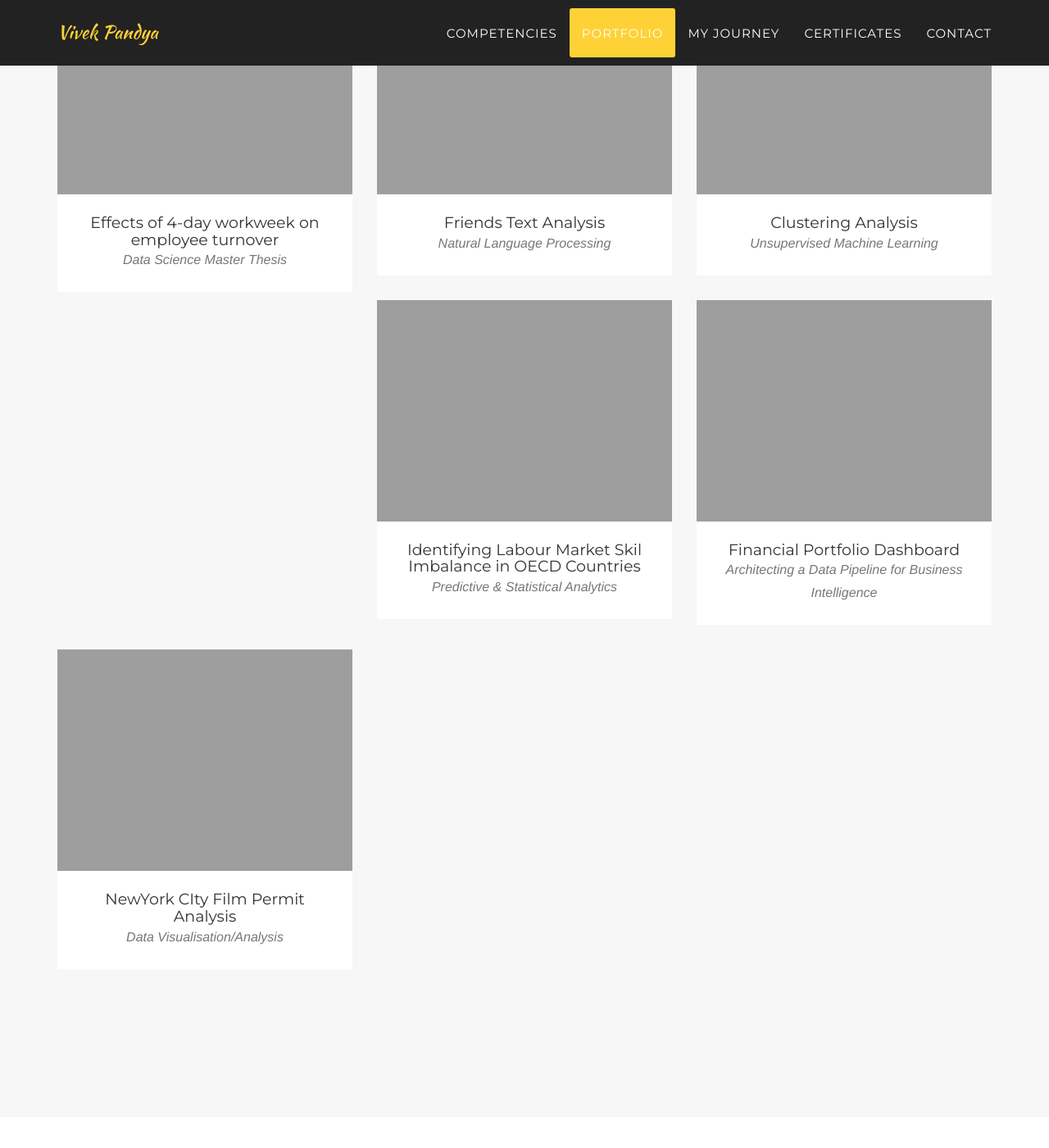
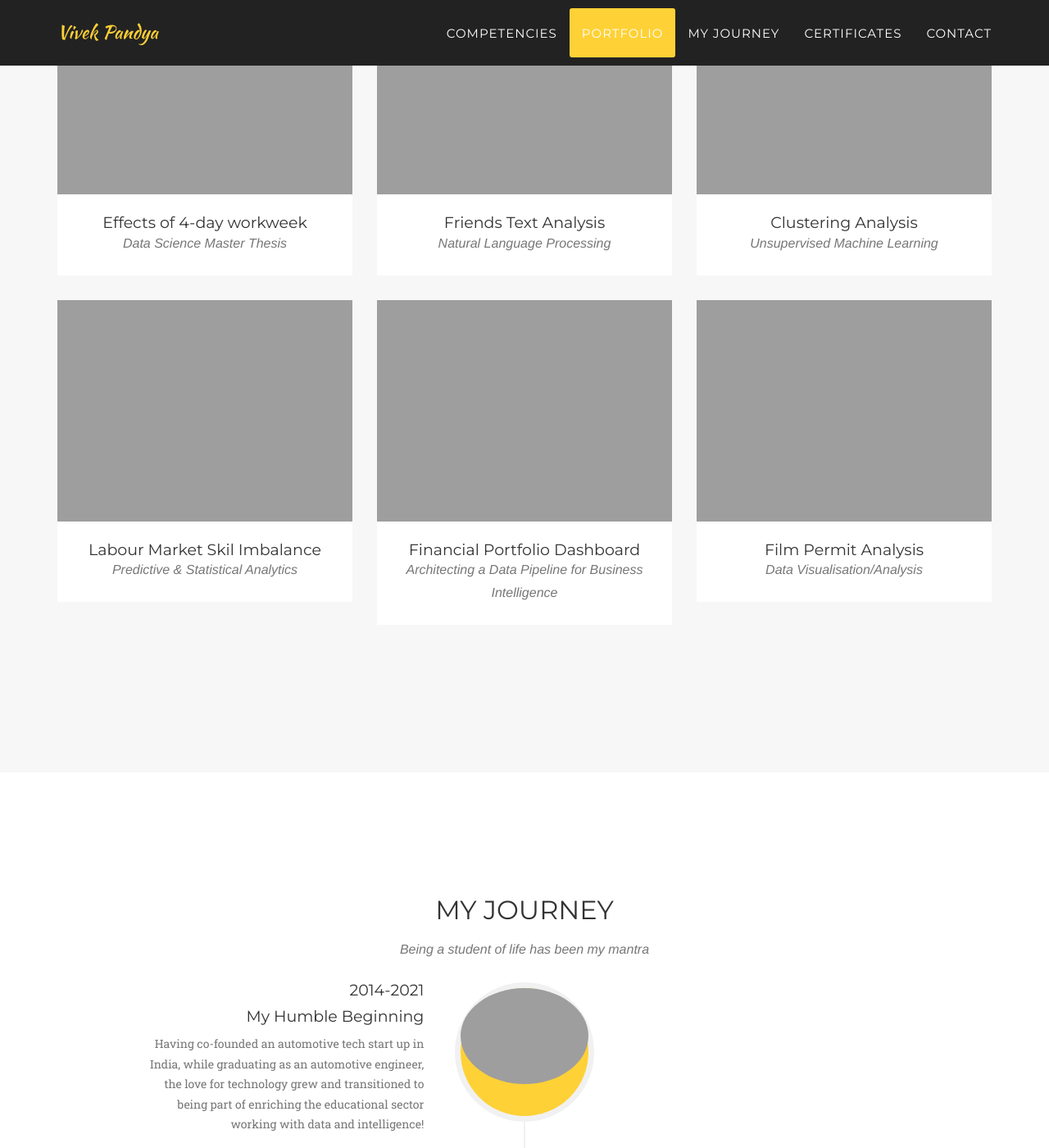
Before and after one commit to vivekp1705/vivekpandya, a Jekyll site: the page built from _posts/2014-07-13-project-6.markdown, in a window 1280 px wide and 1400 px high, scrolled down 1881 px. Shown: the whole window at 82% size. Built offline with Jekyll 4.4.1, drawn with Linux system fonts in a browser that asks for light colours; some web fonts are replaced.

Commit message:
shortening titles

```diff
--- a/_posts/2014-07-13-project-6.markdown
+++ b/_posts/2014-07-13-project-6.markdown
@@ -1,5 +1,5 @@
 ---
-title: NewYork CIty Film Permit Analysis
+title: Film Permit Analysis
 subtitle: Data Visualisation/Analysis
 layout: default
 modal-id: 6
--- a/_posts/2014-07-14-project-5.markdown
+++ b/_posts/2014-07-14-project-5.markdown
@@ -1,5 +1,5 @@
 ---
-title: Identifying Labour Market Skil Imbalance in OECD Countries
+title: Labour Market Skil Imbalance
 subtitle: Predictive & Statistical Analytics
 layout: default
 modal-id: 5
--- a/_posts/2014-07-18-project-1.markdown
+++ b/_posts/2014-07-18-project-1.markdown
@@ -1,5 +1,5 @@
 ---
-title: Effects of 4-day workweek on employee turnover
+title: Effects of 4-day workweek
 subtitle: Data Science Master Thesis
 layout: default
 modal-id: 1
```
